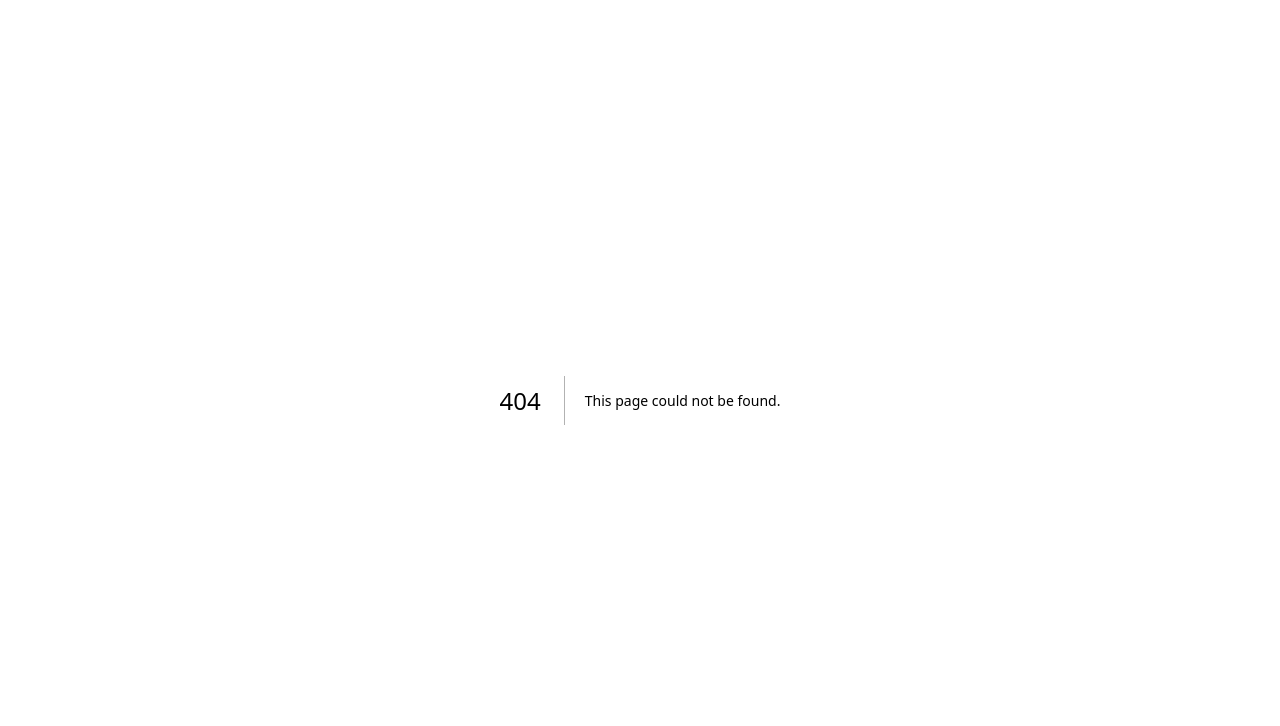
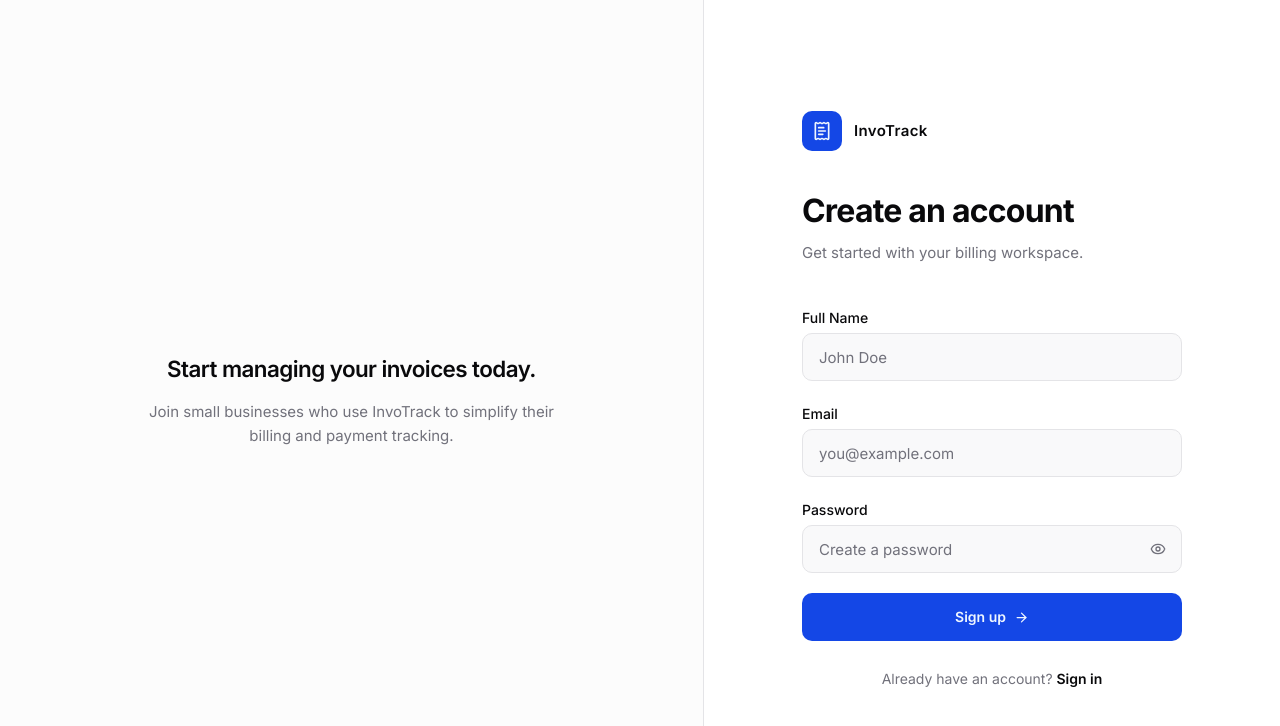
Before and after one commit to shouqatazeez/mini-invoice-app, a Next.js app: page /register in a window 1280 px wide. Before the commit this address had no page. Shown: the top 726 px of the page. Built offline with nearby package versions, Linux system fonts and the light colour scheme.

Commit message:
feat: add register page with system theme support

```diff
--- /dev/null
+++ b/src/app/(auth)/register/page.tsx
@@ -0,0 +1,217 @@
+"use client";
+
+import { useState } from "react";
+import { useRouter } from "next/navigation";
+import Link from "next/link";
+import { ReceiptText, Eye, EyeOff, ArrowRight, Loader2 } from "lucide-react";
+
+export default function RegisterPage() {
+  const router = useRouter();
+  const [showPassword, setShowPassword] = useState(false);
+  const [loading, setLoading] = useState(false);
+  const [error, setError] = useState<string | null>(null);
+  const [formData, setFormData] = useState({
+    name: "",
+    email: "",
+    password: "",
+  });
+
+  const handleChange = (event: React.ChangeEvent<HTMLInputElement>) => {
+    const { name, value } = event.target;
+    setFormData((prev) => ({
+      ...prev,
+      [name]: value,
+    }));
+  };
+
+  const handleSubmit = async (event: React.FormEvent) => {
+    event.preventDefault();
+    setError(null);
+    setLoading(true);
+
+    try {
+      const res = await fetch("/api/v1/auth/register", {
+        method: "POST",
+        headers: { "Content-Type": "application/json" },
+        body: JSON.stringify(formData),
+      });
+
+      const data = await res.json();
+
+      if (!res.ok) {
+        setError(data.error || "Something went wrong. Please try again.");
+        return;
+      }
+
+      router.push("/login");
+    } catch {
+      setError("Something went wrong. Please try again.");
+    } finally {
+      setLoading(false);
+    }
+  };
+
+  return (
+    <main className="flex min-h-screen bg-background">
+      <div className="relative hidden w-[55%] items-center justify-center border-r border-border bg-muted/30 lg:flex">
+        <div
+          className="pointer-events-none absolute inset-0 z-0"
+          style={{
+            backgroundImage:
+              "linear-gradient(to right, hsl(var(--border)) 1px, transparent 1px), linear-gradient(to bottom, hsl(var(--border)) 1px, transparent 1px)",
+            backgroundSize: "20px 20px",
+            backgroundPosition: "0 0, 0 0",
+            maskImage:
+              "repeating-linear-gradient(to right, black 0px, black 3px, transparent 3px, transparent 8px), repeating-linear-gradient(to bottom, black 0px, black 3px, transparent 3px, transparent 8px)",
+            WebkitMaskImage:
+              "repeating-linear-gradient(to right, black 0px, black 3px, transparent 3px, transparent 8px), repeating-linear-gradient(to bottom, black 0px, black 3px, transparent 3px, transparent 8px)",
+            maskComposite: "intersect" as React.CSSProperties["maskComposite"],
+            WebkitMaskComposite: "source-in",
+          }}
+        />
+        <div className="relative z-10 max-w-[420px] space-y-3 text-center">
+          <p className="text-[1.4rem] font-semibold leading-relaxed tracking-tight text-foreground">
+            Start managing your invoices today.
+          </p>
+          <p className="text-[15px] leading-relaxed text-muted-foreground">
+            Join small businesses who use InvoTrack to simplify their billing
+            and payment tracking.
+          </p>
+        </div>
+      </div>
+
+      <div className="flex w-full items-center justify-center px-6 py-12 lg:w-[45%] lg:px-14 xl:px-24">
+        <div className="w-full max-w-[380px]">
+          <div className="mb-10 flex items-center gap-3">
+            <div className="flex h-10 w-10 items-center justify-center rounded-lg bg-primary">
+              <ReceiptText className="h-5 w-5 text-primary-foreground" />
+            </div>
+            <span className="text-[15px] font-semibold tracking-wide text-foreground">
+              InvoTrack
+            </span>
+          </div>
+
+          <div className="mb-10 space-y-2.5">
+            <h1 className="text-[2rem] font-bold leading-tight tracking-tight text-foreground">
+              Create an account
+            </h1>
+            <p className="text-[15px] leading-relaxed text-muted-foreground">
+              Get started with your billing workspace.
+            </p>
+          </div>
+
+          {error && (
+            <div className="mb-5 rounded-lg border border-destructive/30 bg-destructive/10 px-4 py-3 text-sm text-destructive">
+              {error}
+            </div>
+          )}
+
+          <form className="space-y-5" onSubmit={handleSubmit}>
+            <div className="space-y-2">
+              <label
+                htmlFor="name"
+                className="text-sm font-medium text-foreground"
+              >
+                Full Name
+              </label>
+              <input
+                id="name"
+                name="name"
+                type="text"
+                placeholder="John Doe"
+                autoComplete="name"
+                required
+                value={formData.name}
+                onChange={handleChange}
+                disabled={loading}
+                className="h-12 w-full mt-1 rounded-lg border border-border bg-muted/50 px-4 text-[15px] text-foreground placeholder:text-muted-foreground outline-none transition-colors focus:border-primary focus:bg-background disabled:opacity-50"
+              />
+            </div>
+
+            <div className="space-y-2">
+              <label
+                htmlFor="email"
+                className="text-sm font-medium text-foreground"
+              >
+                Email
+              </label>
+              <input
+                id="email"
+                name="email"
+                type="email"
+                placeholder="you@example.com"
+                autoComplete="email"
+                required
+                value={formData.email}
+                onChange={handleChange}
+                disabled={loading}
+                className="h-12 w-full mt-1 rounded-lg border border-border bg-muted/50 px-4 text-[15px] text-foreground placeholder:text-muted-foreground outline-none transition-colors focus:border-primary focus:bg-background disabled:opacity-50"
+              />
+            </div>
+
+            <div className="space-y-2">
+              <label
+                htmlFor="password"
+                className="text-sm font-medium text-foreground"
+              >
+                Password
+              </label>
+              <div className="relative mt-1">
+                <input
+                  id="password"
+                  name="password"
+                  type={showPassword ? "text" : "password"}
+                  placeholder="Create a password"
+                  autoComplete="new-password"
+                  required
+                  value={formData.password}
+                  onChange={handleChange}
+                  disabled={loading}
+                  className="h-12 w-full rounded-lg border border-border bg-muted/50 pr-12 pl-4 text-[15px] text-foreground placeholder:text-muted-foreground outline-none transition-colors focus:border-primary focus:bg-background disabled:opacity-50"
+                />
+                <button
+                  type="button"
+                  onClick={() => setShowPassword(!showPassword)}
+                  className="absolute right-3 top-1/2 -translate-y-1/2 rounded p-1 text-muted-foreground transition-colors hover:text-foreground"
+                  aria-label={
+                    showPassword ? "Hide password" : "Show password"
+                  }
+                >
+                  {showPassword ? <EyeOff size={16} /> : <Eye size={16} />}
+                </button>
+              </div>
+            </div>
+
+            <button
+              type="submit"
+              disabled={loading}
+              className="flex mt-2 h-12 w-full items-center justify-center gap-2 rounded-lg bg-primary text-sm font-semibold text-primary-foreground transition-colors hover:bg-primary/90 disabled:cursor-not-allowed disabled:opacity-60"
+            >
+              {loading ? (
+                <>
+                  <Loader2 size={15} className="animate-spin" />
+                  Creating account…
+                </>
+              ) : (
+                <>
+                  Sign up
+                  <ArrowRight size={15} />
+                </>
+              )}
+            </button>
+          </form>
+
+          <p className="mt-7 text-center text-sm text-muted-foreground">
+            Already have an account?{" "}
+            <Link
+              href="/login"
+              className="font-semibold text-foreground underline-offset-4 transition hover:text-primary hover:underline"
+            >
+              Sign in
+            </Link>
+          </p>
+        </div>
+      </div>
+    </main>
+  );
+}
```
